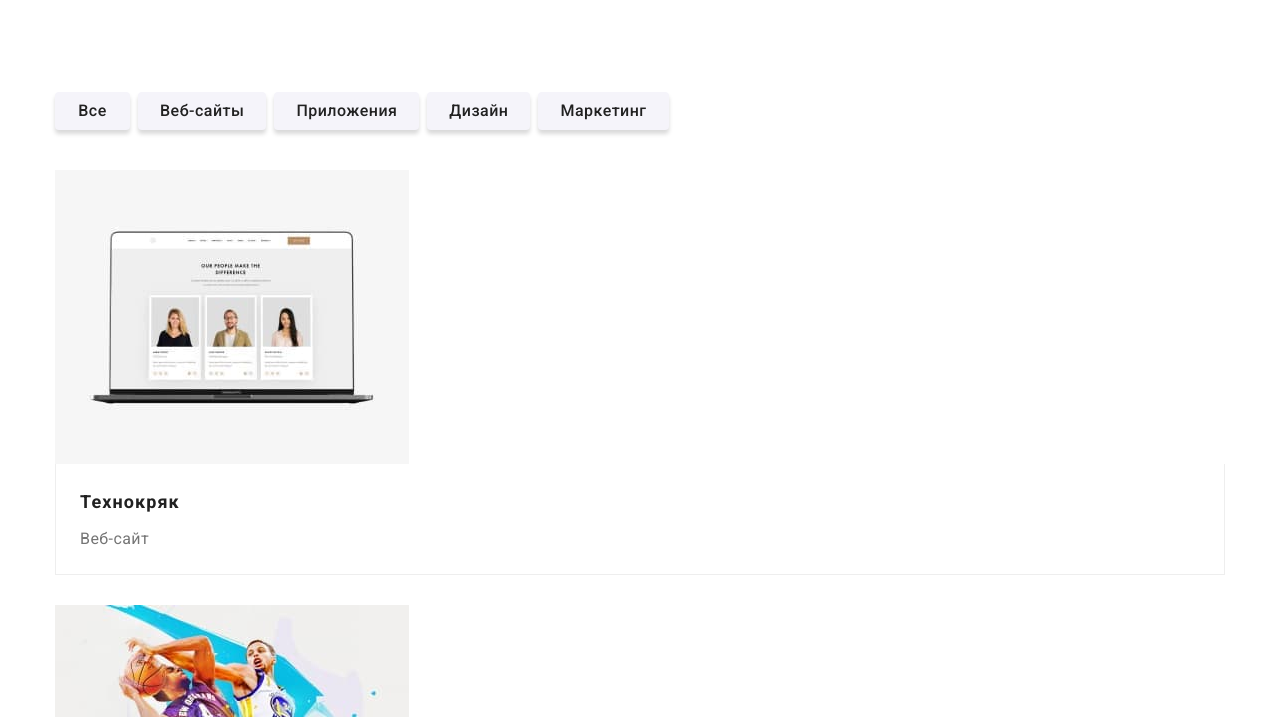
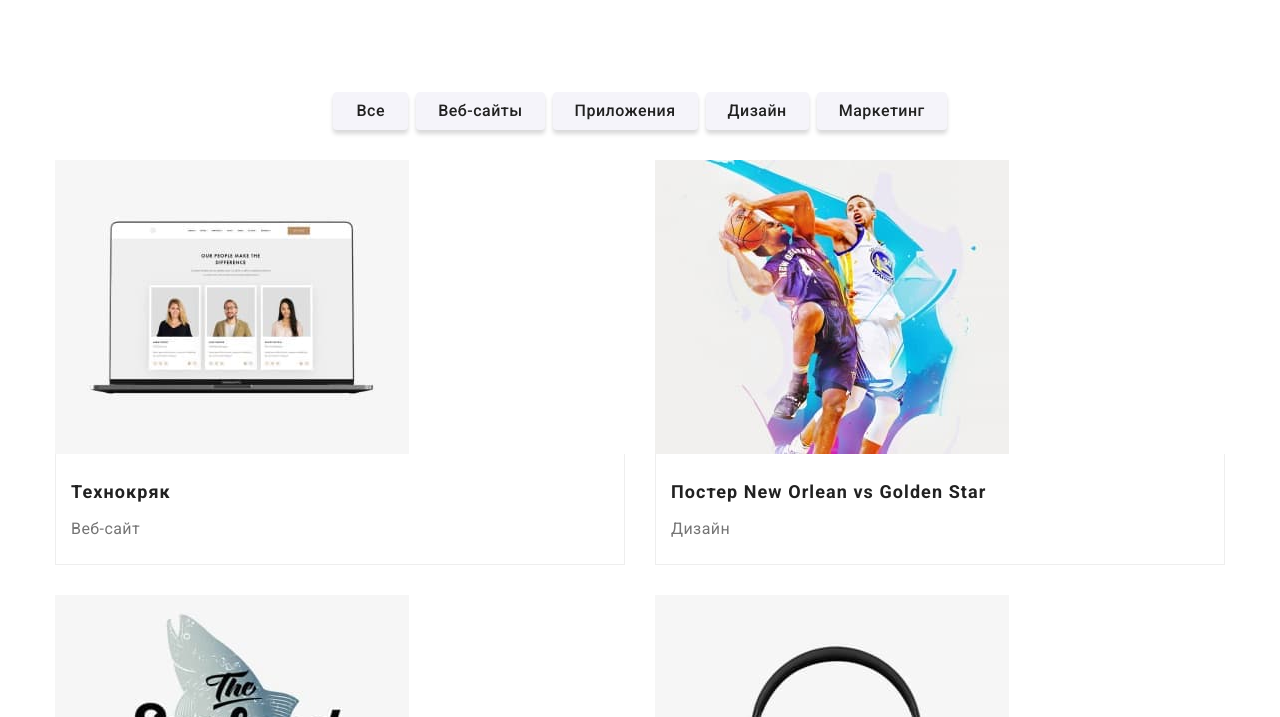
Before and after one commit to Vladyslav-H/goit-markup-hw-08, a plain HTML site: page portfolio.html in a window 1280 px wide. Shown: the part 83-800 px from the top of the page. Drawn offline with nearby package versions, Linux system fonts and the light colour scheme.

Commit message:
Створює секцію портфоліо в планшетній версії

```diff
--- a/sass/components/_media768.scss
+++ b/sass/components/_media768.scss
@@ -105,4 +105,26 @@
     margin-left: auto;
     margin-right: auto;
 }
+
+//PORTFOLIO
+
+.filters {
+    justify-content: center;
+    margin-bottom: 30px;
 }
+
+.portfolio__list {
+    display: flex;
+    flex-wrap: wrap;
+    gap: 30px;
+}
+
+.portfolio__item {
+    width: calc((100% - 1 * 30px)/2);
+  }
+
+  .portfolio__meta {
+    padding-right: 15px;
+    padding-left: 15px;
+  }
+}
--- a/sass/components/_modal.scss
+++ b/sass/components/_modal.scss
@@ -148,7 +148,7 @@
 
 .checkbox__label {
   display: flex;
-  //align-items: center;
+  align-items: center;
   color: $primary-text-color;
   @include fonts(null, null, 12px, 1.17, 0.03em);
 
@@ -170,7 +170,7 @@
   margin-right: 7px;
   width: 16px;
   height: 15px;
-  border: 1px solid $accent-black-color;
+  border: 2px solid $accent-black-color;
   border-radius: 2px;
   fill: $accent-title-color;
   background-origin: content-box;
--- a/sass/components/_portfolio.scss
+++ b/sass/components/_portfolio.scss
@@ -51,16 +51,19 @@
   //display: flex;
   //flex-wrap: wrap;
 }
-.portfolio__item {
+
+@media screen and (max-width: 767px){
+.portfolio__item:not(:last-child) {
   //width: 370px;
 
  // &:not(:nth-child(3n)) {
    // margin-right: 30px;
  // }
-  &:not(:nth-last-child(-n + 3)) {
+  //&:not(:nth-last-child(-n + 3)) {
     margin-bottom: 30px;
   }
 }
+
 .portfolio__link {
   display: block;
   text-decoration: none;
```
Also changed, not shown: css/main.css, css/main.min.css, 2 other files.
